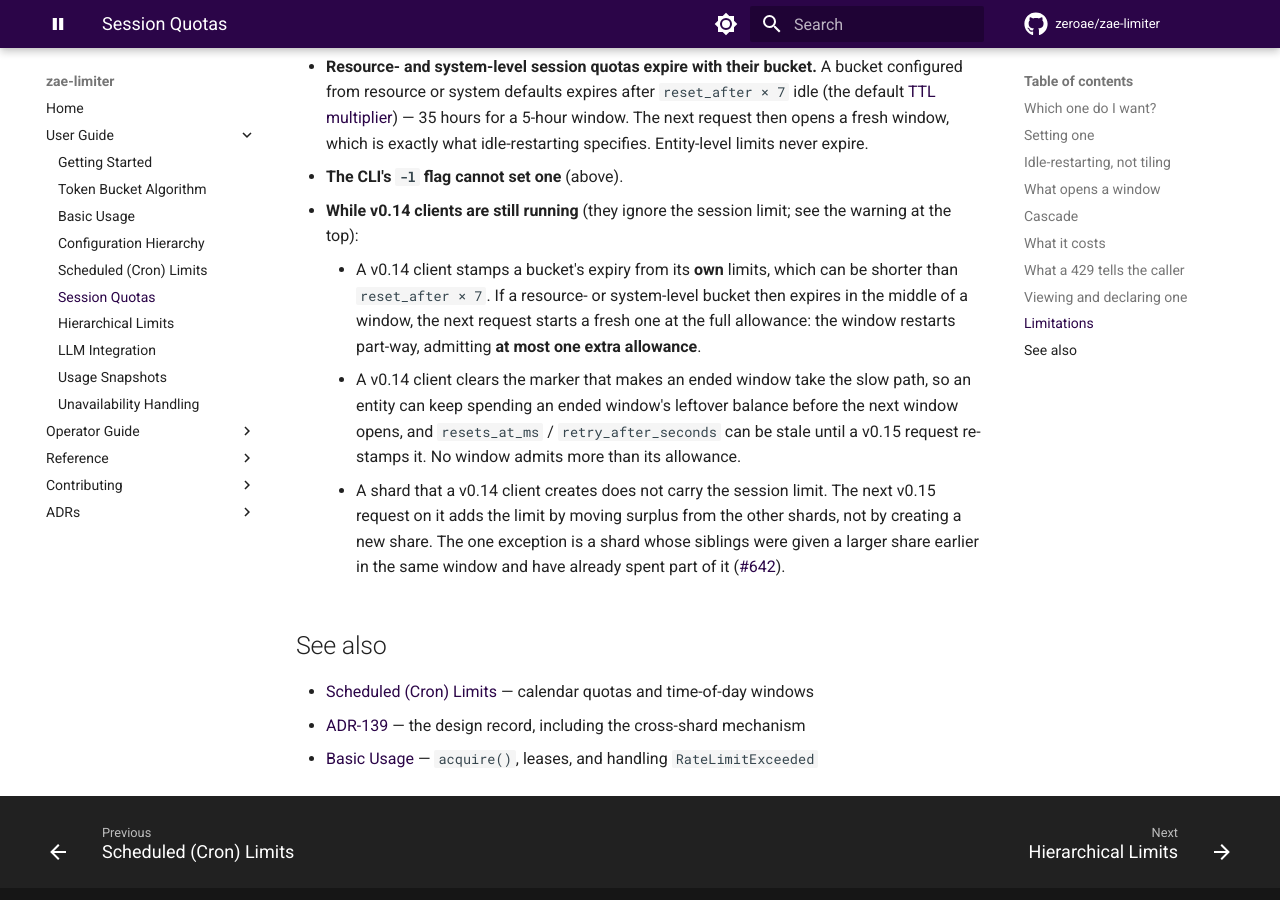
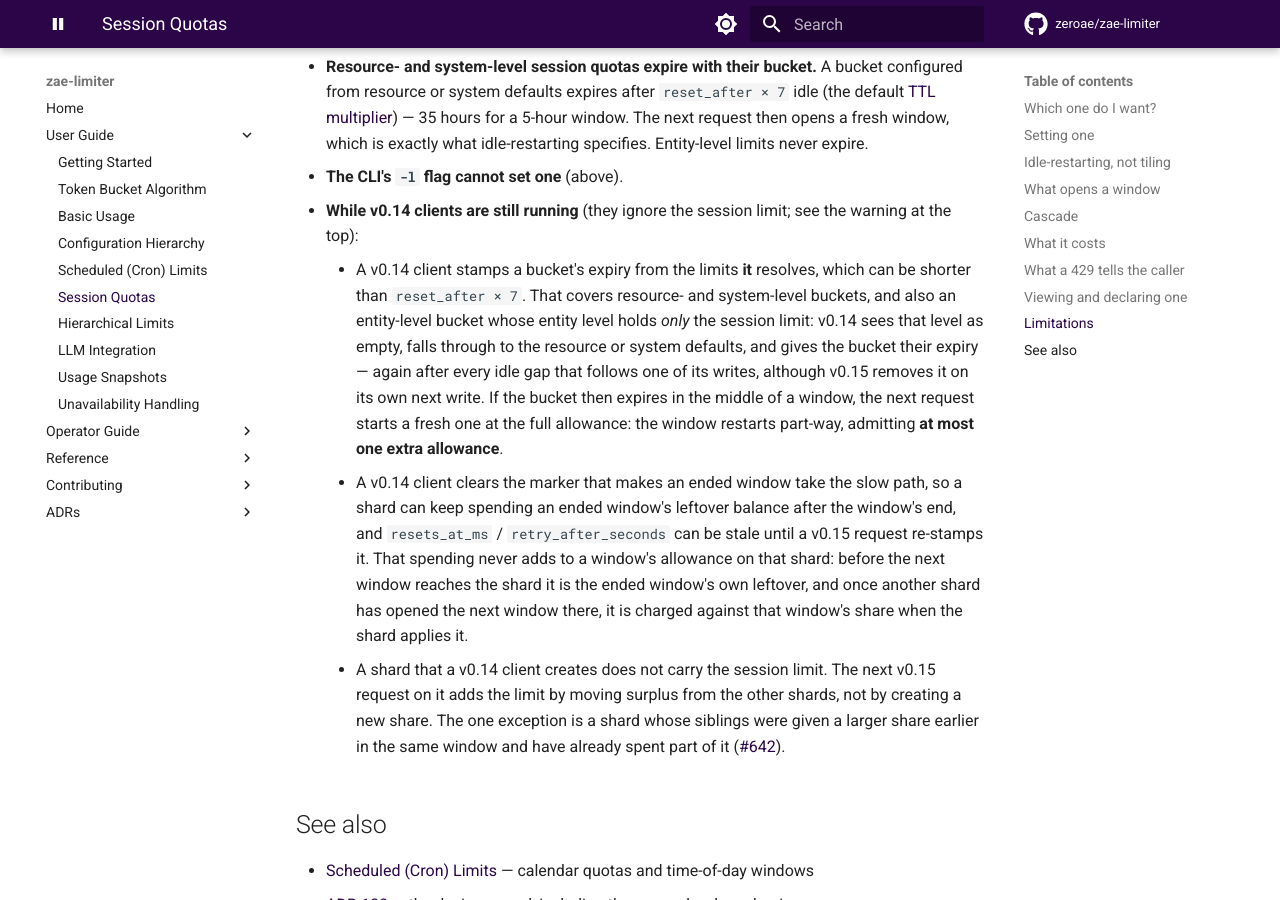
Before and after one commit to zeroae/zae-limiter, an MkDocs documentation site: the page built from docs/guide/session-quotas.md, in a window 1280 px wide and 900 px high, scrolled down 6675 px. Built offline with MkDocs 1.6.1 and Material for MkDocs 9.7.7, drawn with Linux system fonts in a browser that asks for light colours; comment, search, counter and statistics services are not loaded; the version menu is left out.

Commit message:
📝 docs(limiter): state what a pending roll and an old TTL really do
The guide claimed no window admits more than its allowance and ADR-139
said the vu residual cannot over-admit; both were false before the wtc
snapshot. Say precisely why each is true now: leftover spent before the
next window reaches a shard is that window's own, and after a fan-out
it is charged to the new window. Also correct the TTL bullet: an
entity-level bucket whose level holds only the session limit gets a
v0.14 drip ttl too, because v0.14 falls through to the defaults.

Refs #640

Co-Authored-By: Claude Opus 5.5 <noreply@anthropic.com>

```diff
--- a/docs/guide/session-quotas.md
+++ b/docs/guide/session-quotas.md
@@ -317,14 +317,21 @@ It round-trips through the `Custom::ZaeLimiterLimits` CloudFormation resource as
 - **The CLI's `-l` flag cannot set one** (above).
 - **While v0.14 clients are still running** (they ignore the session limit; see the warning at
   the top):
-    - A v0.14 client stamps a bucket's expiry from its **own** limits, which can be shorter than
-      `reset_after × 7`. If a resource- or system-level bucket then expires in the middle of a
-      window, the next request starts a fresh one at the full allowance: the window restarts
-      part-way, admitting **at most one extra allowance**.
-    - A v0.14 client clears the marker that makes an ended window take the slow path, so an
-      entity can keep spending an ended window's leftover balance before the next window opens,
-      and `resets_at_ms` / `retry_after_seconds` can be stale until a v0.15 request re-stamps
-      it. No window admits more than its allowance.
+    - A v0.14 client stamps a bucket's expiry from the limits **it** resolves, which can be
+      shorter than `reset_after × 7`. That covers resource- and system-level buckets, and also
+      an entity-level bucket whose entity level holds *only* the session limit: v0.14 sees that
+      level as empty, falls through to the resource or system defaults, and gives the bucket
+      their expiry — again after every idle gap that follows one of its writes, although v0.15
+      removes it on its own next write. If the bucket then expires in the middle of a window,
+      the next request starts a fresh one at the full allowance: the window restarts part-way,
+      admitting **at most one extra allowance**.
+    - A v0.14 client clears the marker that makes an ended window take the slow path, so a
+      shard can keep spending an ended window's leftover balance after the window's end, and
+      `resets_at_ms` / `retry_after_seconds` can be stale until a v0.15 request re-stamps it.
+      That spending never adds to a window's allowance on that shard: before the next window
+      reaches the shard it is the ended window's own leftover, and once another shard has
+      opened the next window there, it is charged against that window's share when the shard
+      applies it.
     - A shard that a v0.14 client creates does not carry the session limit. The next v0.15
       request on it adds the limit by moving surplus from the other shards, not by creating a
       new share. The one exception is a shard whose siblings were given a larger share earlier
```
Also changed, not shown: CLAUDE.md (+16 -1 lines), docs/adr/139-duration-reset-windows.md (+8 -3 lines), docs/operations/rate-limits.md (+1 -0 lines).
